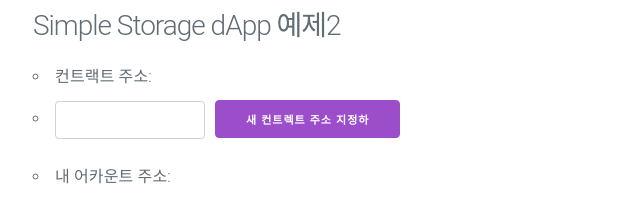
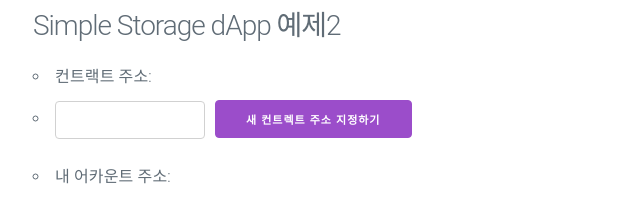
Before and after one commit to crown42/crown42.github.io, a plain HTML site: page simplestorage2.html in a window 1280 px wide. Shown: the top 197 px of the page, 17-657 px from the left. Drawn offline with nearby package versions, Linux system fonts and the light colour scheme; a script that the page names is missing.

Commit message:
Update simplestorage2.html

```diff
--- a/simplestorage2.html
+++ b/simplestorage2.html
@@ -16,7 +16,7 @@
 <h3>Simple Storage dApp 예제2</h3>
 <ul>
   <li>컨트랙트 주소: <span id="contractAddr"></span></li>
-  <li><input id="new_contractAddr" type="text"><button onclick="set_contractAddr()">새 컨트렉트 주소 지정하</button></li>
+  <li><input id="new_contractAddr" type="text"><button onclick="set_contractAddr()">새 컨트렉트 주소 지정하기</button></li>
   <li>내 어카운트 주소: <span id="accountAddr"></span></li>
   <li>컨트랙트에 저장된 값: <span id="storedData"></span>
     <button onclick="getValue()">새로고침</button> (현재블록: <span id="lastBlock"></span>)</li>
```
